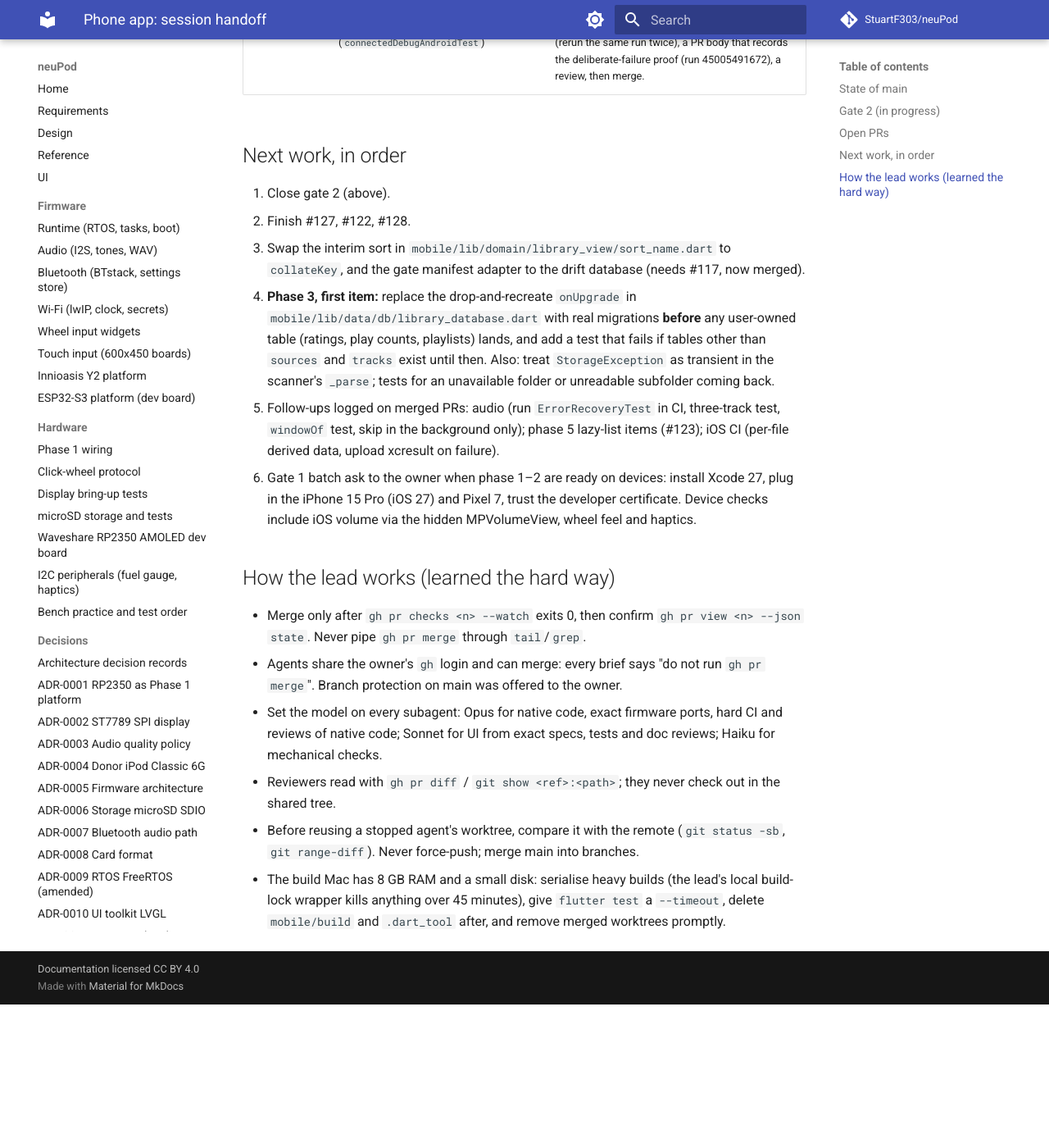
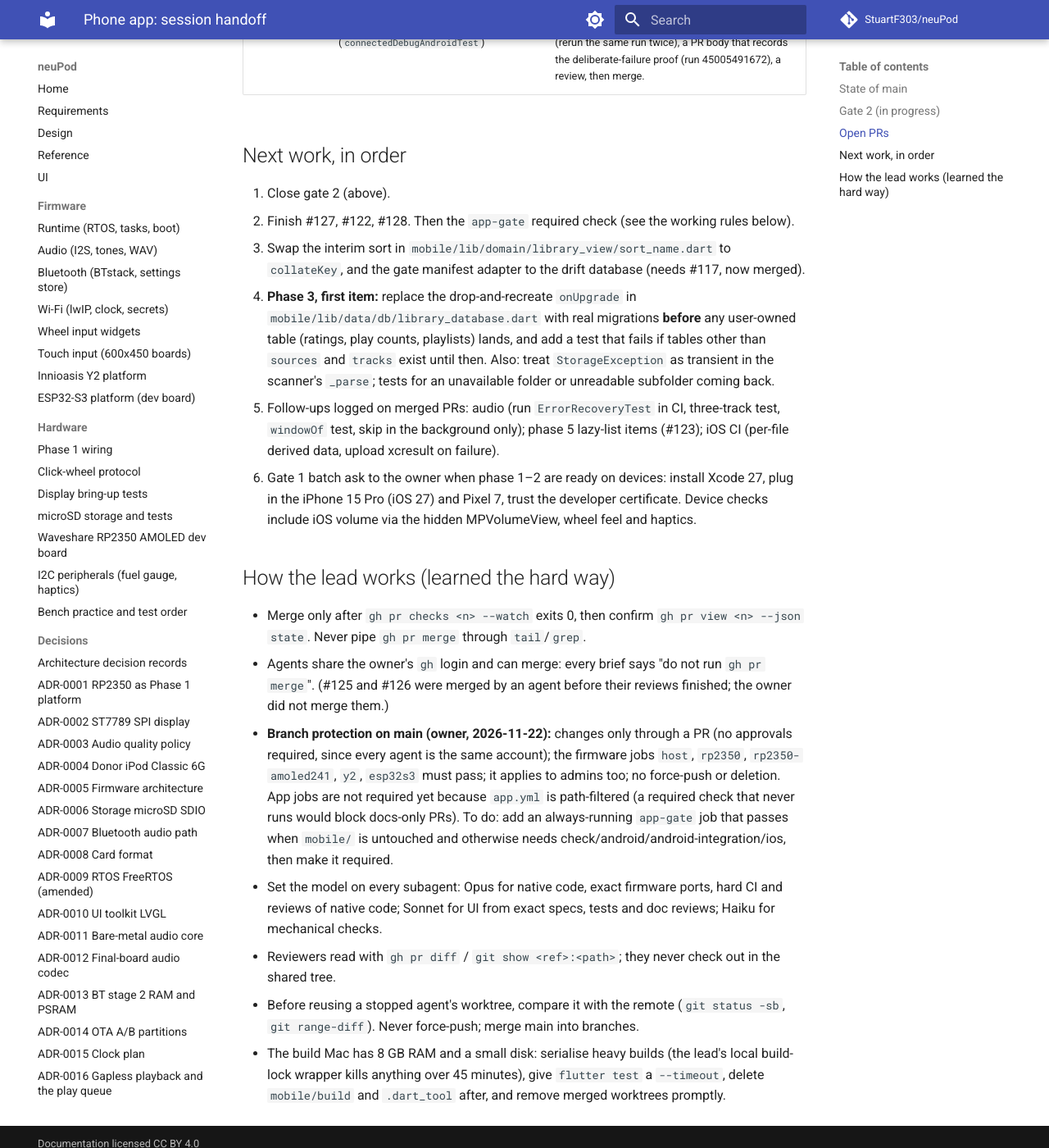
Before and after one commit to StuartF303/neuPod, an MkDocs documentation site: the page built from docs/app/HANDOFF.md, in a window 1280 px wide and 1400 px high, scrolled down 1345 px. Shown: the whole window at 82% size. Built offline with MkDocs 1.6.1 and Material for MkDocs 9.7.7, drawn with Linux system fonts in a browser that asks for light colours; comment, search, counter and statistics services are not loaded; before the commit the page ends 2570 px from its top, so only the background shows below that.

Commit message:
docs(app): record branch protection on main and the app-gate follow-up
Co-Authored-By: Claude Opus 5.5 <noreply@anthropic.com>

```diff
--- a/docs/app/HANDOFF.md
+++ b/docs/app/HANDOFF.md
@@ -40,7 +40,7 @@ Once gate 2 closes: remove the candidates not chosen (fit B, manual finish code
 ## Next work, in order
 
 1. Close gate 2 (above).
-2. Finish #127, #122, #128.
+2. Finish #127, #122, #128. Then the `app-gate` required check (see the working rules below).
 3. Swap the interim sort in `mobile/lib/domain/library_view/sort_name.dart` to `collateKey`, and the gate manifest adapter
    to the drift database (needs #117, now merged).
 4. **Phase 3, first item:** replace the drop-and-recreate `onUpgrade` in `mobile/lib/data/db/library_database.dart` with
@@ -57,8 +57,13 @@ Once gate 2 closes: remove the candidates not chosen (fit B, manual finish code
 
 - Merge only after `gh pr checks <n> --watch` exits 0, then confirm `gh pr view <n> --json state`. Never pipe
   `gh pr merge` through `tail`/`grep`.
-- Agents share the owner's `gh` login and can merge: every brief says "do not run `gh pr merge`". Branch protection on
-  main was offered to the owner.
+- Agents share the owner's `gh` login and can merge: every brief says "do not run `gh pr merge`". (#125 and #126 were
+  merged by an agent before their reviews finished; the owner did not merge them.)
+- **Branch protection on main (owner, 2026-11-22):** changes only through a PR (no approvals required, since every agent
+  is the same account); the firmware jobs `host`, `rp2350`, `rp2350-amoled241`, `y2`, `esp32s3` must pass; it applies to
+  admins too; no force-push or deletion. App jobs are not required yet because `app.yml` is path-filtered (a required
+  check that never runs would block docs-only PRs). To do: add an always-running `app-gate` job that passes when
+  `mobile/` is untouched and otherwise needs check/android/android-integration/ios, then make it required.
 - Set the model on every subagent: Opus for native code, exact firmware ports, hard CI and reviews of native code;
   Sonnet for UI from exact specs, tests and doc reviews; Haiku for mechanical checks.
 - Reviewers read with `gh pr diff` / `git show <ref>:<path>`; they never check out in the shared tree.
```
